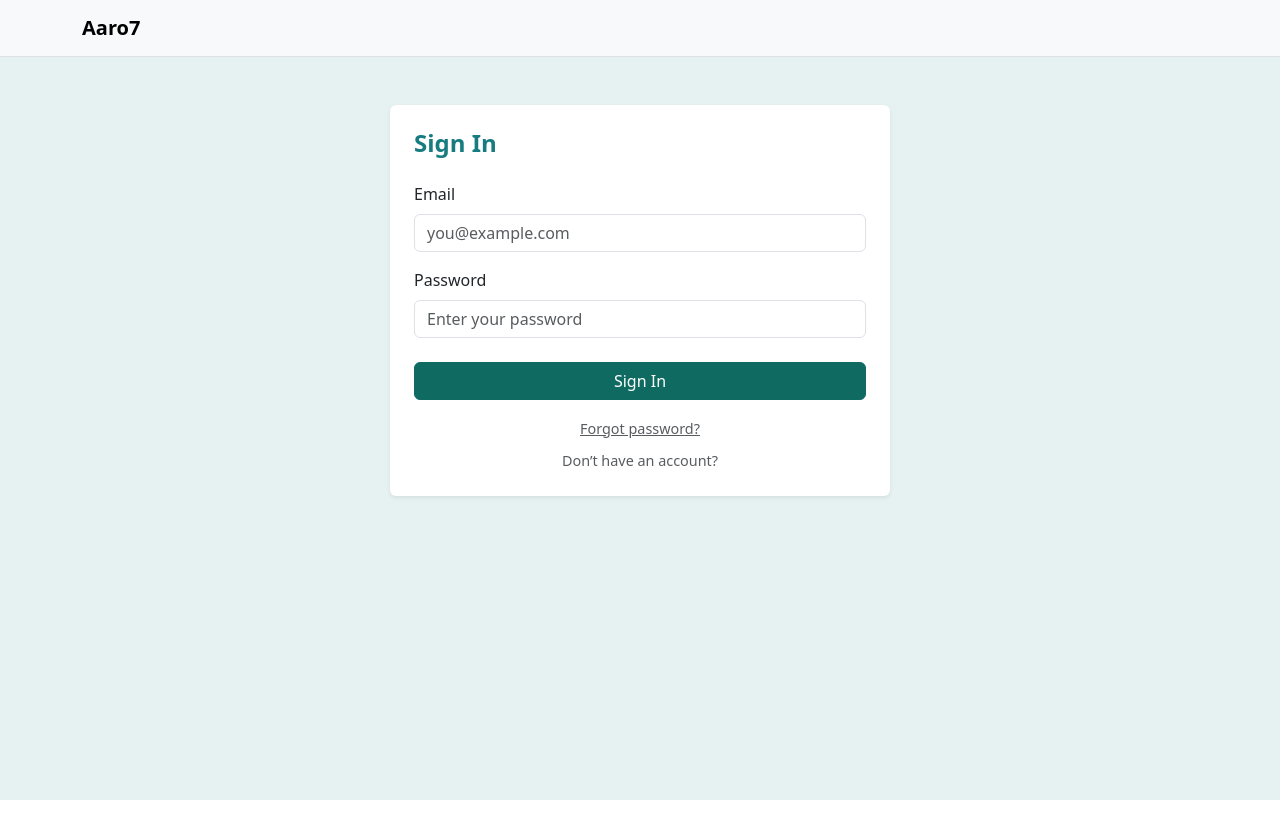
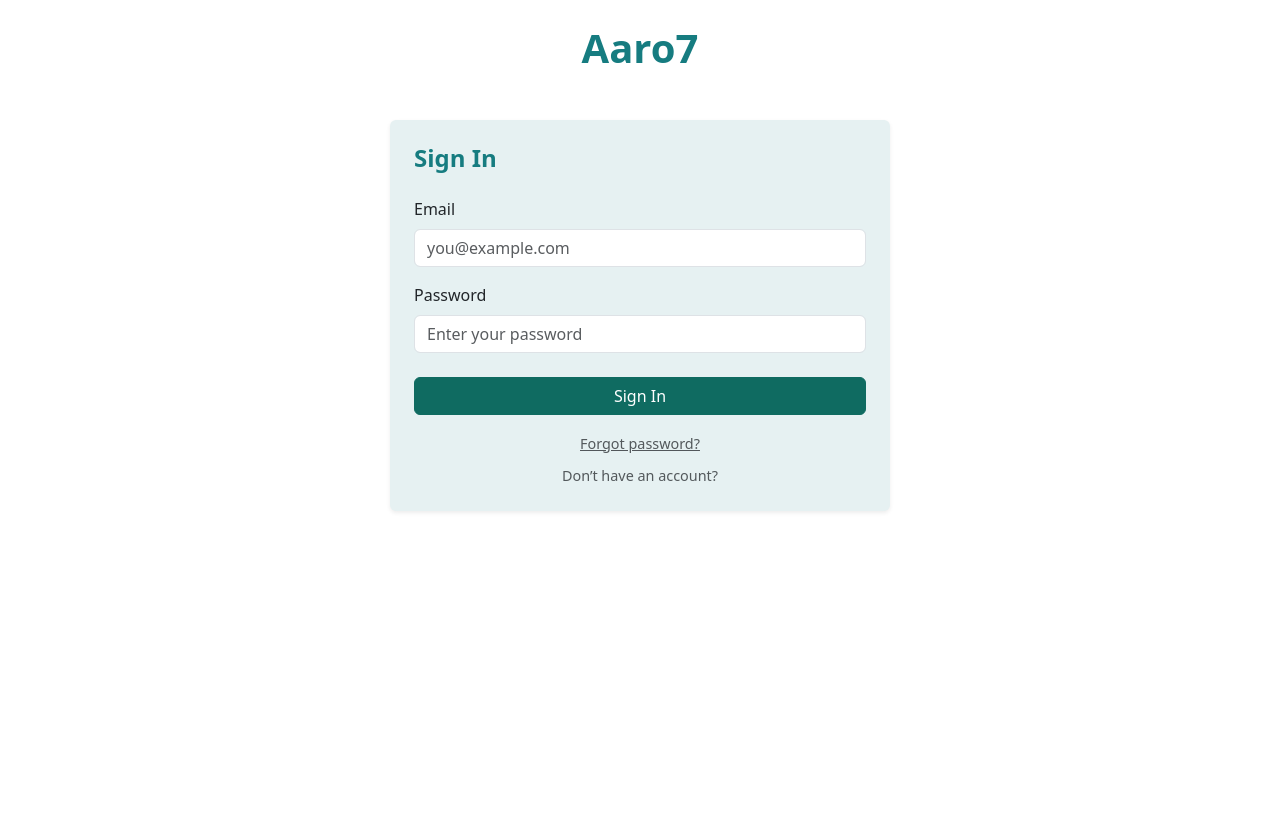
Before and after one commit to Diwakar1010/aaro7_ui, a React (Vite) app: page / in a window 1280 px wide. Before the commit the page ends 800 px from the top, so only its background shows below. Built offline with nearby package versions, Linux system fonts and the light colour scheme.

Commit message:
Login css changed

```diff
--- a/src/components/features/Loginform.jsx
+++ b/src/components/features/Loginform.jsx
@@ -9,15 +9,28 @@ function LoginForm() {
   const [showToast, setShowToast] = useState(false);
   const navigate = useNavigate();
 
-  const validCredentials = {
-    email: 'admin@example.com',
-    password: 'password123',
-  };
+  const validCredentials = [{
+    email: 'Vikas.kumar@guardiansgroup.in',
+    password: 'aaro7guardians7#',
+  },
+  {
+    email: 'saharafms@gmail.com',
+    password: 'aaro7sahara7#',
+  },
+  {
+    email: 'cvrbenarjee@gmail.com',
+    password: 'aaro7ajanta7#',
+  },
+  ];
 
   const handleSubmit = (e) => {
     e.preventDefault();
 
-    if (email === validCredentials.email && password === validCredentials.password) {
+    const isValidUser = validCredentials.some(
+      (user) => user.email === email && user.password === password
+    );
+
+    if (isValidUser) {
       navigate('/onboarding');
     } else {
       setShowToast(true); // Show error toast
@@ -25,14 +38,13 @@ function LoginForm() {
   };
 
   return (
-    <div style={{ backgroundColor: '#E6f1f2', minHeight: '100vh' }}>
-      <Navbar bg="light" className="border-bottom">
-        <Container>
-          <Navbar.Brand className="fw-bold">Aaro7</Navbar.Brand>
-        </Container>
-      </Navbar>
-
-      <Container className="my-5 p-4 rounded shadow-sm" style={{ backgroundColor: '#ffffff', maxWidth: '500px' }}>
+    <div style={{  minHeight: '100vh' }}>
+      <Container className="text-center my-4">
+              <h1 className="fw-bold" style={{ color: '#167C80' }}>
+                Aaro7
+              </h1>
+            </Container>
+      <Container className="my-5 p-4 rounded shadow-sm" style={{ backgroundColor: '#E6f1f2', maxWidth: '500px' }}>
         <h4 className="fw-semibold text-start mb-4" style={{ color: '#167C80' }}>Sign In</h4>
 
         <Form onSubmit={handleSubmit}>
```
Also changed, not shown: src/assets/Aaro7 Logo Upscaled.png (added).
